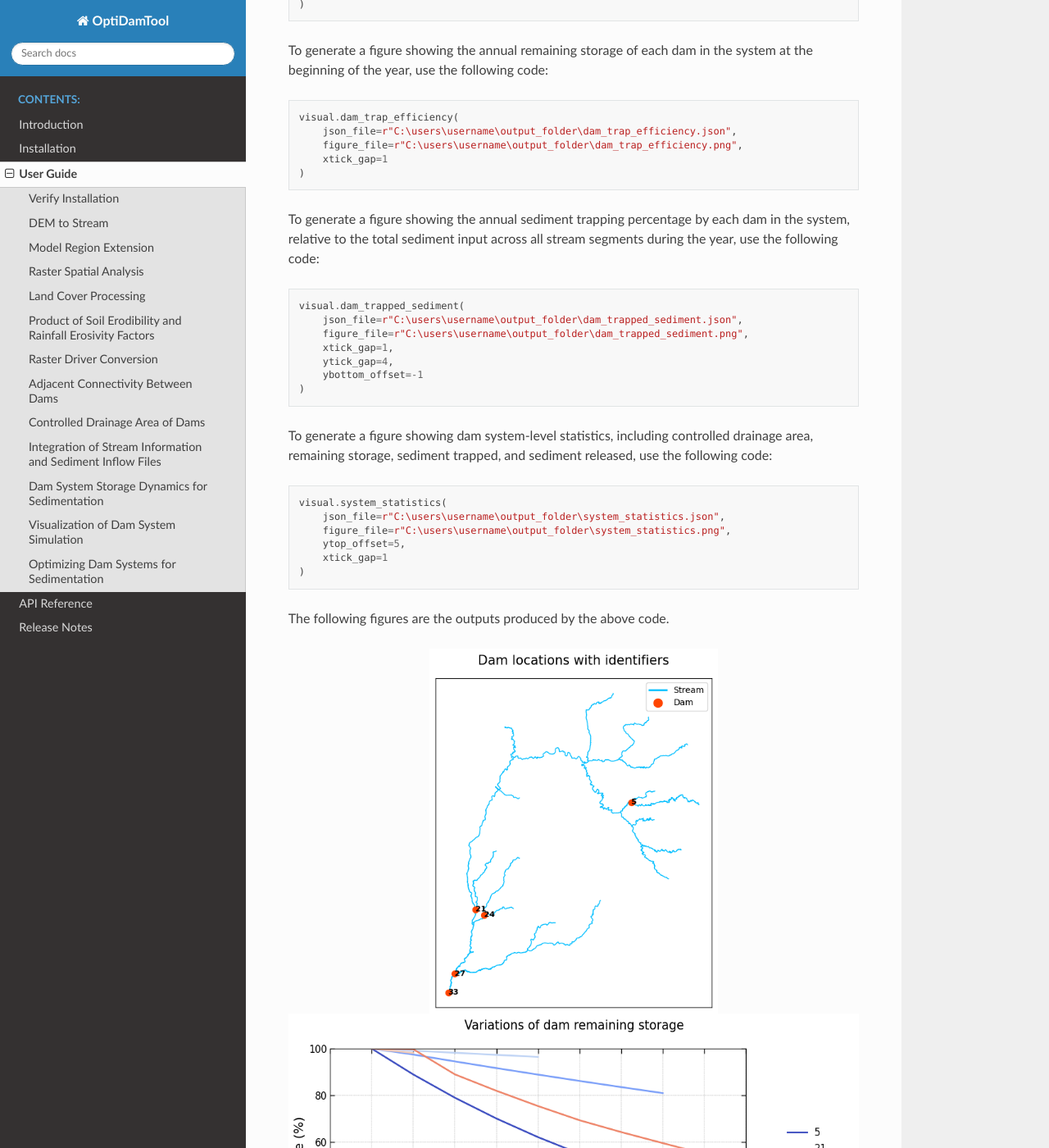
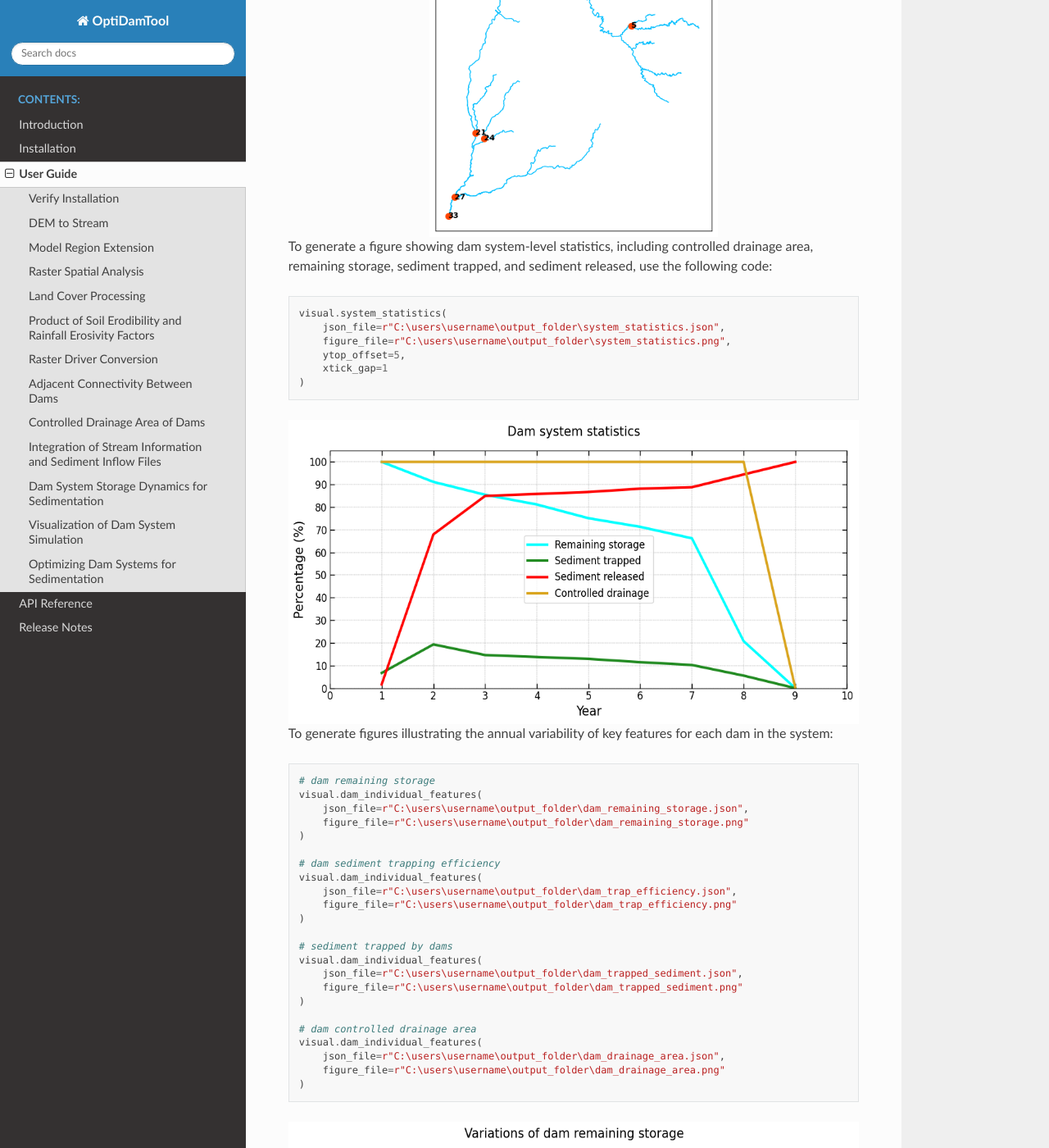
Before and after one commit to debpal/OptiDamTool, a Sphinx documentation site: the page built from docs/userguide.rst, in a window 1280 px wide and 1400 px high, scrolled down 7466 px. Shown: the whole window at 82% size. Built offline with Sphinx 7.4.7 and the Read the Docs theme 3.1.0, drawn with Linux system fonts in a browser that asks for light colours; some of the changed text lies outside the part shown.

Commit message:
update documentation according to modified codes

```diff
--- a/docs/userguide.rst
+++ b/docs/userguide.rst
@@ -370,40 +370,9 @@ To create a figure showing dam locations along the stream path, use the followin
         figure_file=r"C:\users\username\output_folder\dam_location_in_stream.png"
     )
 
-
-To generate a figure showing the annual trapping efficiency of each dam in the system at the beginning of the year, use the following code:
-
-.. code-block:: python
-
-    visual.dam_remaining_storage(
-        json_file=r"C:\users\username\output_folder\dam_remaining_storage.json",
-        figure_file=r"C:\users\username\output_folder\dam_remaining_storage.png",
-        xtick_gap=1
-    )
-
-To generate a figure showing the annual remaining storage of each dam in the system at the beginning of the year, use the following code:
-
-.. code-block:: python
-
-    visual.dam_trap_efficiency(
-        json_file=r"C:\users\username\output_folder\dam_trap_efficiency.json",
-        figure_file=r"C:\users\username\output_folder\dam_trap_efficiency.png",
-        xtick_gap=1
-    )
-
-To generate a figure showing the annual sediment trapping percentage by each dam in the system,
-relative to the total sediment input across all stream segments during the year, use the following code:
-
-.. code-block:: python
-
-    visual.dam_trapped_sediment(
-        json_file=r"C:\users\username\output_folder\dam_trapped_sediment.json",
-        figure_file=r"C:\users\username\output_folder\dam_trapped_sediment.png",
-        xtick_gap=1,
-        ytick_gap=4,
-        ybottom_offset=-1
-    )
-
+.. image:: _static/dam_location_in_stream.png
+    :scale: 75%
+    :align: center
 
 To generate a figure showing dam system-level statistics, including controlled drainage area, remaining storage, sediment trapped, and sediment released, use the following code:
 
@@ -416,13 +385,39 @@ To generate a figure showing dam system-level statistics, including controlled d
         xtick_gap=1
     )
 
-
-The following figures are the outputs produced by the above code.
+.. image:: _static/system_statistics.png
+    :scale: 75%
+    :align: center
 
 
-.. image:: _static/dam_location_in_stream.png
-    :scale: 75%
-    :align: center
+To generate figures illustrating the annual variability of key features for each dam in the system:
+
+.. code-block:: python
+
+    # dam remaining storage
+    visual.dam_individual_features(
+        json_file=r"C:\users\username\output_folder\dam_remaining_storage.json",
+        figure_file=r"C:\users\username\output_folder\dam_remaining_storage.png"
+    )
+
+    # dam sediment trapping efficiency
+    visual.dam_individual_features(
+        json_file=r"C:\users\username\output_folder\dam_trap_efficiency.json",
+        figure_file=r"C:\users\username\output_folder\dam_trap_efficiency.png"
+    )
+
+    # sediment trapped by dams
+    visual.dam_individual_features(
+        json_file=r"C:\users\username\output_folder\dam_trapped_sediment.json",
+        figure_file=r"C:\users\username\output_folder\dam_trapped_sediment.png"
+    )
+
+    # dam controlled drainage area
+    visual.dam_individual_features(
+        json_file=r"C:\users\username\output_folder\dam_drainage_area.json",
+        figure_file=r"C:\users\username\output_folder\dam_drainage_area.png"
+    )
+
 
 .. image:: _static/dam_remaining_storage.png
     :scale: 75%
@@ -436,7 +431,7 @@ The following figures are the outputs produced by the above code.
     :scale: 75%
     :align: center
 
-.. image:: _static/system_statistics.png
+.. image:: _static/dam_drainage_area.png
     :scale: 75%
     :align: center
 
```
Also changed, not shown: other parts of docs/userguide.rst (+1 -1 lines), docs/introduction.rst (+6 -2 lines).
